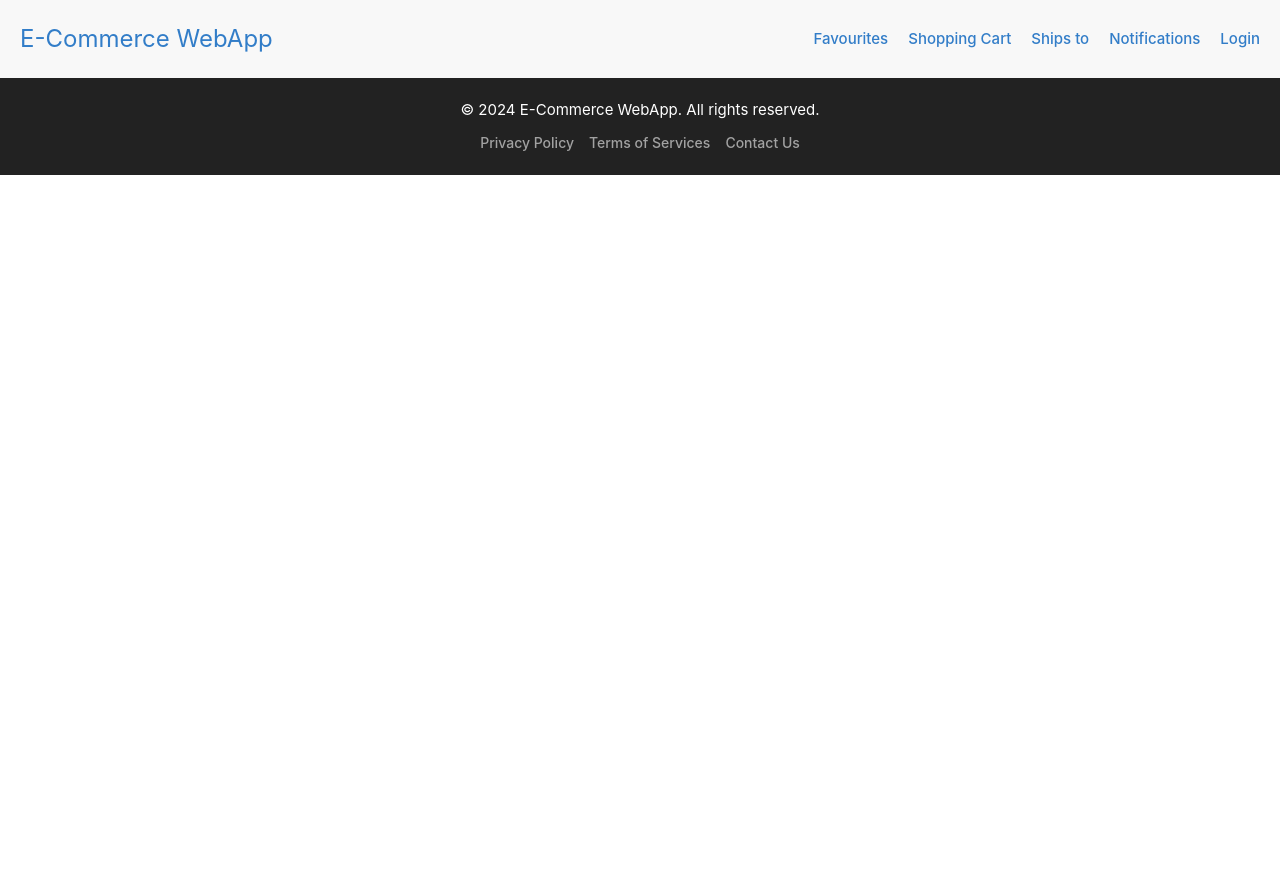
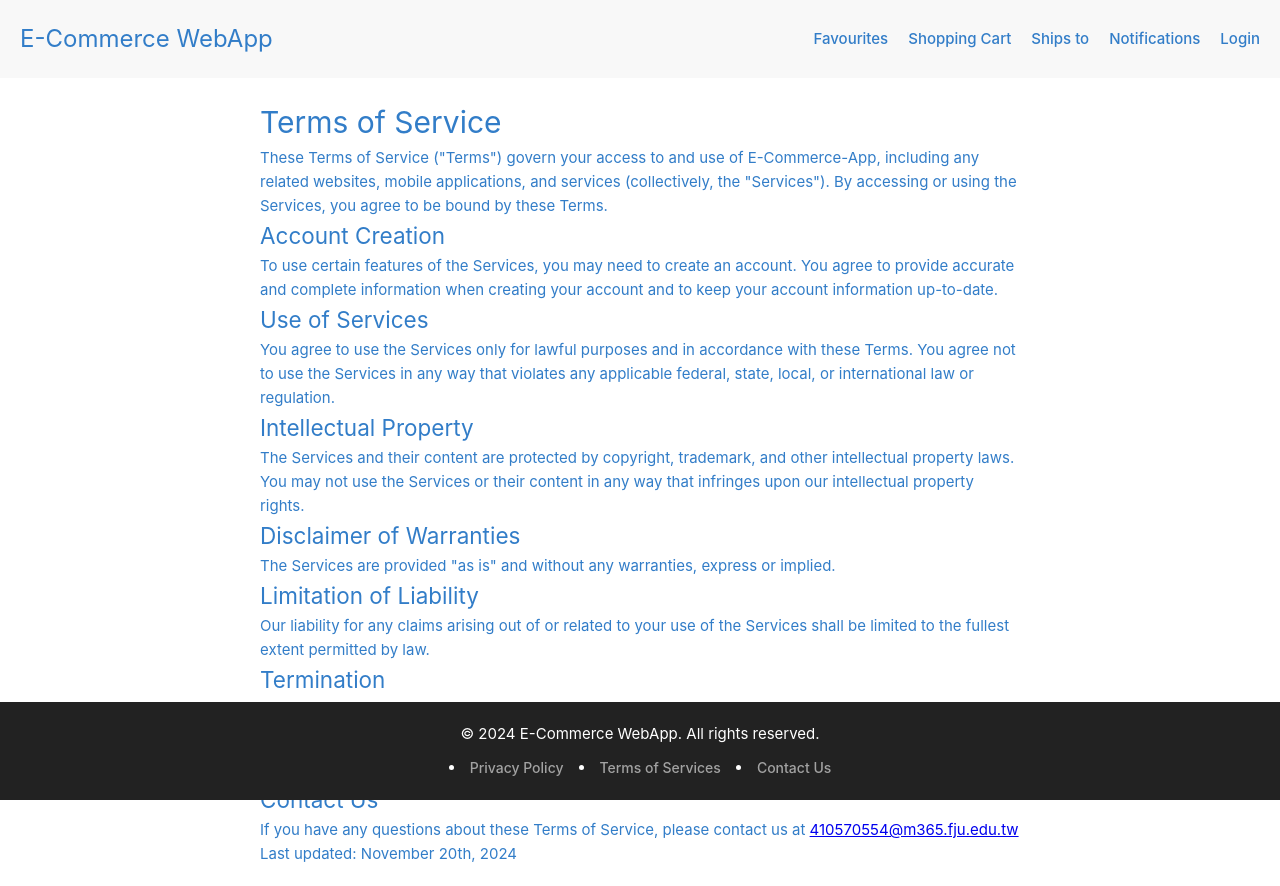
Before and after one commit to csning1998/-Suspended-e-commerce-full-stack-assignment, a Vue app in the folder frontend/: page /terms-of-service in a window 1280 px wide. Before the commit the page ends 800 px from the top, so only its background shows below. Built offline with nearby package versions, Linux system fonts and the light colour scheme; no server answers.

Commit message:
Added: PrivacyPolicy.vue TermsOfService.vue and some minor changes.

```diff
--- a/frontend/src/assets/footer.css
+++ b/frontend/src/assets/footer.css
@@ -1,4 +1,8 @@
 .footer {
+  position: fixed;
+  bottom: 0;
+  left: 0;
+  width: 100%;
   background-color: var(--vt-c-black-soft);
   color: var(--vt-c-white);
   padding: 20px;
--- a/frontend/src/components/auth/LoginForm.vue
+++ b/frontend/src/components/auth/LoginForm.vue
@@ -32,8 +32,9 @@ defineProps<{
             required
           />
         </div>
-
-        <button class="form-button" type="submit">Login</button>
+        <div class="form-button-container">
+          <button class="form-button" type="submit">Login</button>
+        </div>
       </form>
       <p class="signup-link">
         Not Registered？
--- a/frontend/src/components/common/Footer.vue
+++ b/frontend/src/components/common/Footer.vue
@@ -1,16 +1,24 @@
 <script setup lang="ts">
-import {ref} from 'vue';
+import { ref } from 'vue';
+import { useRouter } from "vue-router";
 
 interface FooterLink {
   text: string;
   href: string;
 }
 
+const router = useRouter();
+
 const footerLinks = ref<FooterLink[]>([
-  {text: 'Privacy Policy', href: 'PrivacyPolicy'},
-  {text: 'Terms of Services', href: 'Terms of Services'},
+  {text: 'Privacy Policy', href: '/privacy-policy'},
+  {text: 'Terms of Services', href: '/terms-of-service'},
   {text: 'Contact Us', href: 'ContactUs'},
 ]);
+
+const Nav2Push = (link: FooterLink) => {
+  router.push(link.href)
+}
+
 
 </script>
 
@@ -19,9 +27,9 @@ const footerLinks = ref<FooterLink[]>([
     <div class="footer-content">
       <p>&copy; 2024 E-Commerce WebApp. All rights reserved.</p>
       <nav>
-        <a v-for="(link, index) in footerLinks" :key="index" :href="link.href">
-          {{ link.text }}
-        </a>
+        <li v-for="(link, index) in footerLinks" :key="index" :href="link.href">
+          <a @click.prevent="Nav2Push(link)">{{ link.text }}</a>
+        </li>
       </nav>
     </div>
   </footer>
--- a/frontend/src/router/index.ts
+++ b/frontend/src/router/index.ts
@@ -3,6 +3,8 @@ import HomeView from "../views/HomeView.vue";
 import LoginView from "@/views/LoginView.vue";
 import RegistrationView from "@/views/RegistrationView.vue";
 import UserProfileView from "@/views/UserProfileView.vue";
+import PrivacyPolicy from "../views/PrivacyPolicy.vue";
+import TermsofService from "../views/TermsofService.vue";
 
 const router = createRouter({
   history: createWebHistory(import.meta.env.BASE_URL),
@@ -27,6 +29,16 @@ const router = createRouter({
       name: "profile",
       component: UserProfileView,
     },
+    {
+      path: "/privacy-policy",
+      name: "PrivacyPolicy",
+      component: PrivacyPolicy,
+    },
+    {
+      path: "/terms-of-service",
+      name: "TermsofService",
+      component: TermsofService,
+    }
   ],
 });
 
--- /dev/null
+++ b/frontend/src/views/PrivacyPolicy.vue
@@ -0,0 +1,53 @@
+<script setup lang="ts">
+</script>
+
+<template>
+    <div class="policy-container">
+      <h1>Privacy Policy</h1>
+      <p>
+        This Privacy Policy describes how us collects, uses, and shares information about you when you use our e-commerce website and mobile application.
+      </p>
+
+      <h2>Information We Collect</h2>
+      <p>
+        We collect the following types of information:
+      </p>
+      <ul>
+        <li>Information you provide directly:  This includes information you provide when creating an account, placing an order, contacting customer support, etc.  Examples include name, email address, shipping address, billing address, payment information, etc. </li>
+        <li>Information automatically collected: We automatically collect information about your use of our services, including your IP address, browser type, operating system, referring URLs, and other similar information.  We may also use cookies and similar tracking technologies.</li>
+      </ul>
+
+      <h2>How We Use Your Information</h2>
+      <p>We use your information for the following purposes:</p>
+      <ul>
+        <li>To fulfill your orders.</li>
+        <li>To communicate with you about your orders.</li>
+        <li>To improve our services.</li>
+        <li>To personalize your experience.</li>
+        <li>For marketing purposes (if you have opted in).</li>
+      </ul>
+
+      <h2>Information Sharing</h2>
+      <p>We may share your information with the following:</p>
+      <ul>
+        <li>Payment processors</li>
+        <li>Shipping carriers</li>
+        <li>Other third-party service providers</li>
+      </ul>
+
+      <h2>Your Rights</h2>
+      <p>You have certain rights regarding your personal information, including the right to access, correct, and delete your information.</p>
+
+      <h2>Contact Us</h2>
+      <p>If you have any questions about this Privacy Policy, please contact us at <a href="mailto: 410570554@m365.fju.edu.tw">410570554@m365.fju.edu.tw</a>.</p>
+      <p>Last updated: November 20th, 2024</p>
+    </div>
+  </template>
+
+  <style scoped>
+  .policy-container {
+    padding: 20px;
+    max-width: 800px;
+    margin: 0 auto;
+  }
+  </style>
--- /dev/null
+++ b/frontend/src/views/TermsofService.vue
@@ -0,0 +1,72 @@
+<script setup lang="ts"></script>
+
+<template>
+  <div class="policy-container">
+    <h1>Terms of Service</h1>
+    <p>
+      These Terms of Service ("Terms") govern your access to and use of E-Commerce-App, including any related websites, mobile applications, and
+      services (collectively, the "Services"). By accessing or using the
+      Services, you agree to be bound by these Terms.
+    </p>
+
+    <h2>Account Creation</h2>
+    <p>
+      To use certain features of the Services, you may need to create an
+      account. You agree to provide accurate and complete information when
+      creating your account and to keep your account information up-to-date.
+    </p>
+
+    <h2>Use of Services</h2>
+    <p>
+      You agree to use the Services only for lawful purposes and in accordance
+      with these Terms. You agree not to use the Services in any way that
+      violates any applicable federal, state, local, or international law or
+      regulation.
+    </p>
+
+    <h2>Intellectual Property</h2>
+    <p>
+      The Services and their content are protected by copyright, trademark, and
+      other intellectual property laws. You may not use the Services or their
+      content in any way that infringes upon our intellectual property rights.
+    </p>
+
+    <h2>Disclaimer of Warranties</h2>
+    <p>
+      The Services are provided "as is" and without any warranties, express or
+      implied.
+    </p>
+
+    <h2>Limitation of Liability</h2>
+    <p>
+      Our liability for any claims arising out of or related to your use of the
+      Services shall be limited to the fullest extent permitted by law.
+    </p>
+
+    <h2>Termination</h2>
+    <p>
+      We may terminate your access to the Services at any time for any reason.
+    </p>
+
+    <h2>Governing Law</h2>
+    <p>
+      These Terms shall be governed by and construed in accordance with the laws
+      of [Your Jurisdiction].
+    </p>
+
+    <h2>Contact Us</h2>
+    <p>
+      If you have any questions about these Terms of Service, please contact us
+      at <a href="mailto: 410570554@m365.fju.edu.tw">410570554@m365.fju.edu.tw</a>
+    </p>
+    <p>Last updated: November 20th, 2024</p>
+  </div>
+</template>
+
+<style scoped>
+.policy-container {
+  padding: 20px;
+  max-width: 800px;
+  margin: 0 auto;
+}
+</style>
```
